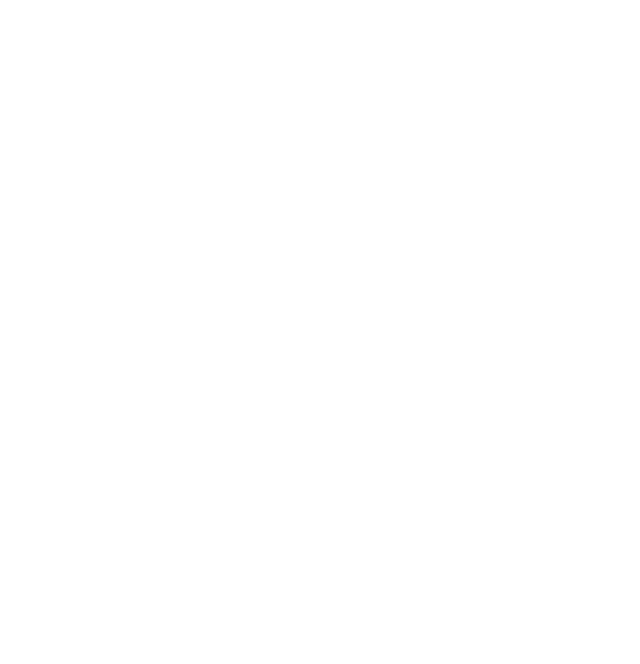
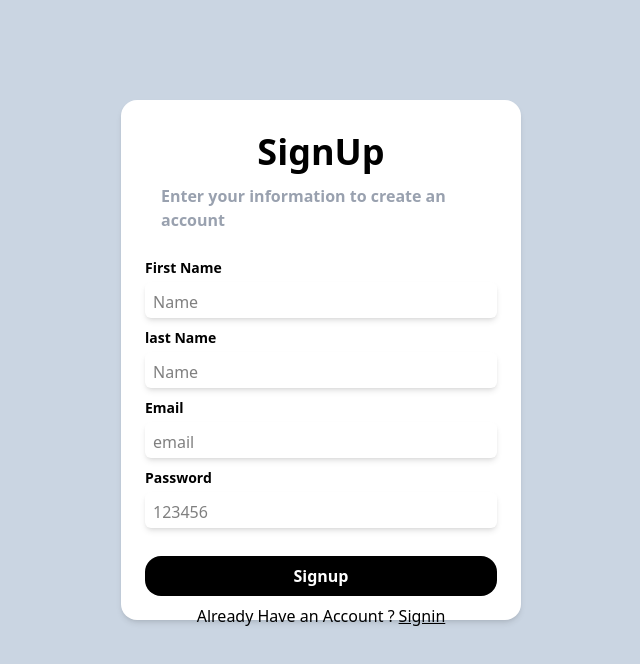
Before and after one commit to sanemi07/90-daysmern-devops, a React app in the folder week8/paymentapp/frontend/: page / in a window 1280 px wide. Before the commit this address had no page. Shown: the top 664 px of the page, without its empty margins (319-959 px from the left). Built offline with nearby package versions, Linux system fonts and the light colour scheme; the HTML template or start-up script is replaced by a standard one.

Commit message:
feat(frontend): wire signup/signin to backend and add dashboard balance component

```diff
--- a/week8/paymentapp/frontend/package.json
+++ b/week8/paymentapp/frontend/package.json
@@ -10,6 +10,7 @@
     "preview": "vite preview"
   },
   "dependencies": {
+    "axios": "^1.13.5",
     "react": "^19.2.0",
     "react-dom": "^19.2.0",
     "react-router-dom": "^7.13.0"
--- a/week8/paymentapp/frontend/src/App.jsx
+++ b/week8/paymentapp/frontend/src/App.jsx
@@ -9,7 +9,7 @@
     <>
     <BrowserRouter>
     <Routes>
-      <Route path="/signup" element={<SignUp/>}/>
+      <Route path="/" element={<SignUp/>}/>
        <Route path="/signin" element={<SignIn/>}/>
         <Route path="/dashboard" element={<DashBoard/>}/>
          <Route path="/transfer" element={<Transfer/>}/>
--- /dev/null
+++ b/week8/paymentapp/frontend/src/components/Balance.jsx
@@ -0,0 +1,11 @@
+import React from 'react'
+
+const Balance = () => {
+  return (
+    <div className='font-bold text-2xl' >
+      Your Balance Rs 10000
+    </div>
+  )
+}
+
+export default Balance
--- a/week8/paymentapp/frontend/src/components/Button.jsx
+++ b/week8/paymentapp/frontend/src/components/Button.jsx
@@ -1,9 +1,9 @@
 import React from 'react'
 
-const Button = ({label}) => {
+const Button = ({label,onClick}) => {
   return (
     <div>
-     <button className='bg-black text-white font-semibold w-full  rounded-2xl p-2 hover:shadow-2xl '>{label}</button>
+     <button  onClick={onClick}  className='bg-black text-white font-semibold w-full  rounded-2xl p-2 hover:shadow-2xl '>{label}</button>
     </div>
   )
 }
--- a/week8/paymentapp/frontend/src/components/InputBox.jsx
+++ b/week8/paymentapp/frontend/src/components/InputBox.jsx
@@ -1,12 +1,12 @@
 import React from 'react'
 
-const InputBox = ({label ,placeHolder}) => {
+const InputBox = ({label ,placeHolder,onChange}) => {
   return (
     <div className='mt-1.5'>
         <div className='font-semibold text-sm py-1 text-left ' >
             {label}
         </div>
-        <input placeholder={placeHolder} className='bg-white shadow-md rounded-md w-full  pl-2 pt-2 pb-1 ' />
+        <input  onChange={onChange}   placeholder={placeHolder} className='bg-white shadow-md rounded-md w-full  pl-2 pt-2 pb-1 ' />
 
 
     </div>
--- /dev/null
+++ b/week8/paymentapp/frontend/src/components/Users.jsx
@@ -0,0 +1,14 @@
+import React from 'react'
+
+const Users = () => {
+  return (
+    <div>
+
+    </div>
+  )
+}
+const  user = ()=>{
+
+}
+
+export default Users
--- a/week8/paymentapp/frontend/src/pages/DashBoard.jsx
+++ b/week8/paymentapp/frontend/src/pages/DashBoard.jsx
@@ -1,10 +1,14 @@
 import React from 'react'
 import Appbar from '../components/Appbar'
+import Balance from '../components/Balance'
 
 const DashBoard = () => {
   return (
     <div>
       <Appbar></Appbar>
+      <div className='mt-2 p-4'>
+        <Balance></Balance>
+      </div>
     </div>
   )
 }
--- a/week8/paymentapp/frontend/src/pages/SignIn.jsx
+++ b/week8/paymentapp/frontend/src/pages/SignIn.jsx
@@ -4,19 +4,36 @@
 import InputBox from '../components/InputBox'
 import Button from '../components/Button'
 import BottomWarning from '../components/BottomWarning'
+import { useState } from 'react'
+import axios from 'axios'
+import { useNavigate } from 'react-router-dom'
 
 const SignIn = () => {
+  const [email,setEmail]=useState("")
+    const [password,setPassword]=useState("")
+    const navigate=useNavigate()
   return (
     <div className='  bg-slate-300 flex h-screen justify-center p-25 '>
       <div className='flex flex-col bg-white p-6 shadow-md rounded-2xl h-100 w-100'>
         <Heading label={'SignIn'}/>
         <SubHeading label={"Enter email and password"}/>
-        <InputBox label={"email"} placeHolder={"email"}/>
-        <InputBox label={"password"} placeHolder={"123456"}/>
+        <InputBox  onChange={(e)=>{
+          setEmail(e.target.value)
+        }} label={"email"} placeHolder={"email"}/>
+        <InputBox onChange={(e)=>{
+          setPassword(e.target.value)
+        }}  label={"password"} placeHolder={"123456"}/>
         <div className='mt-10'>
-          <Button label={"SignIn"}></Button>
+          <Button onClick={async()=>{
+          const res=await axios.post("http://localhost:3000/api/v1/users/signin",{
+
+            email,
+            password
+          })
+          localStorage.setItem("token",res.data.token)
+          navigate("/dashboard")}}   label={"SignIn"}></Button>
         </div>
-        <BottomWarning label={"Dont have An Account?"} text={"SignUp"} to={"/Signup"}></BottomWarning>
+        <BottomWarning label={"Dont have An Account?"} text={"SignUp"} to={"/"}></BottomWarning>
 
       </div>
     </div>
--- a/week8/paymentapp/frontend/src/pages/SignUp.jsx
+++ b/week8/paymentapp/frontend/src/pages/SignUp.jsx
@@ -1,26 +1,67 @@
-import React from 'react'
+import React, { useState } from 'react'
 import Heading from '../components/Heading'
 import SubHeading from '../components/SubHeading'
 import InputBox from '../components/InputBox'
 import Button from '../components/Button'
 import BottomWarning from '../components/BottomWarning'
+import axios from "axios"
+import { useNavigate } from 'react-router-dom'
 
 const SignUp = () => {
+  const [firstName,setFirstname]=useState("")
+  const [lastName,setLastname]=useState("")
+  const [email,setEmail]=useState("")
+  const [password,setPassword]=useState("")
+  const navigate=useNavigate()
+
+
+
+
+
+
   return (
     <div className=' bg-slate-300 flex h-screen justify-center p-25 '>
       <div className=' flex flex-col bg-white p-6 shadow-md rounded-2xl h-130 w-100'>
       <Heading label={"SignUp"}/>
       <SubHeading label={"Enter your information to create an account"}/>
-      <InputBox label={"First Name"} placeHolder={"Name"}/>
-       <InputBox label={"last Name"} placeHolder={"Name"}/>
-        <InputBox label={"Email"} placeHolder={"email"}/>
-         <InputBox label={"Password"} placeHolder={"123456"}/>
+      <InputBox onChange={(e)=>{
+        setFirstname(e.target.value)
+      }}
+       label={"First Name"}
+       placeHolder={"Name"}/>
+
+
+
+       <InputBox onChange={(e)=>{
+        setLastname(e.target.value)
+      }} label={"last Name"} placeHolder={"Name"}/>
+        <InputBox
+        onChange={(e)=>{
+        setEmail(e.target.value)
+      }}label={"Email"} placeHolder={"email"}/>
+         <InputBox
+          onChange={(e)=>{
+        setPassword(e.target.value)
+      }}label={"Password"} placeHolder={"123456"}/>
          <div className='pt-7'>
-         <Button label={"Signup"}></Button>
+         <Button  onClick={async()=>{
+          const res=await axios.post("http://localhost:3000/api/v1/users/signup",{
+            firstName,
+            lastName,
+            email,
+            password
+          })
+          localStorage.setItem("token",res.data.token)
+          navigate("/dashboard")
+
+
+
+
+         }}   label={"Signup"}></Button>
 
 
          </div>
-         <BottomWarning label={"Already Have an Account ?"} text={"Signin"} to={"/singin"}/>
+         <BottomWarning label={"Already Have an Account ?"} text={"Signin"} to={"/signin"}/>
 
 
 
```
Also changed, not shown: 1 other file (tests, documents, lock files or other folders).
